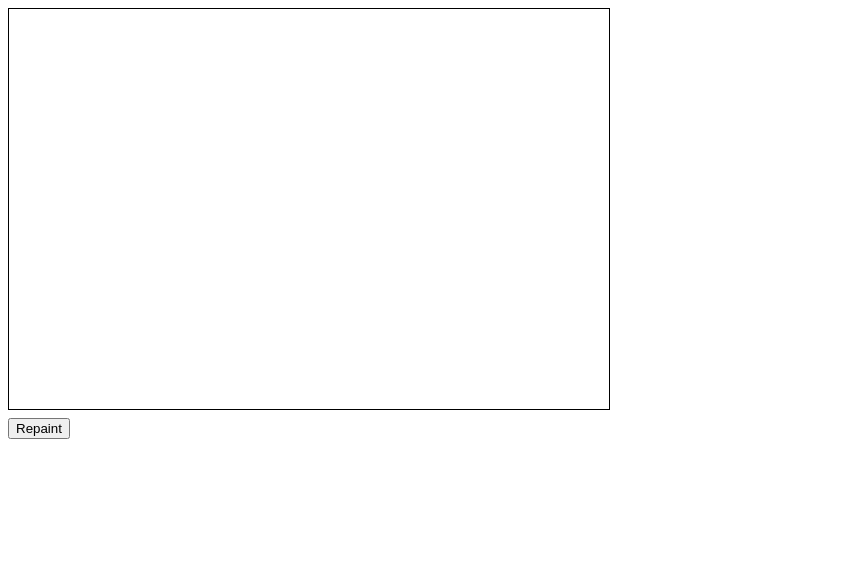
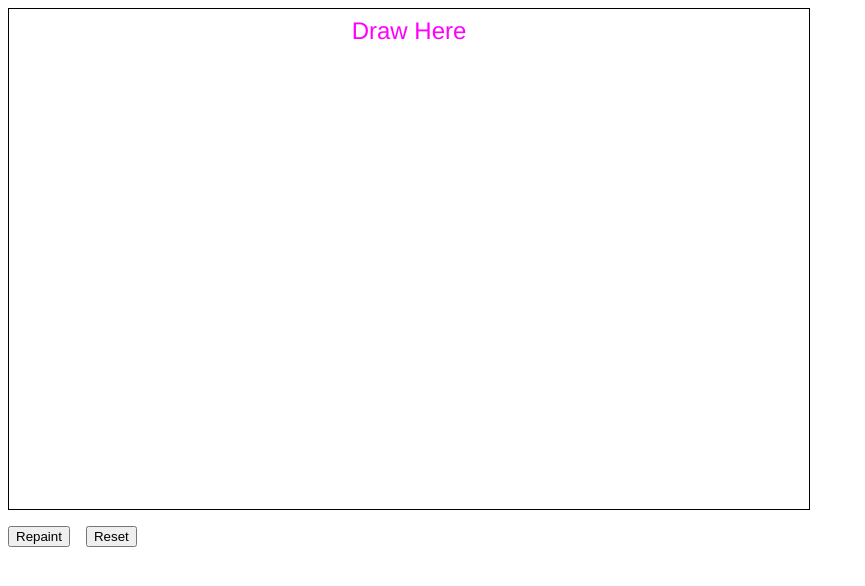
Before and after one commit to MahmoudMohamedou/x-gil-dojo, a website built with Vite: page index.html in a window 1280 px wide. Shown: the whole page, without its empty margins (0-865 px from the left). Built offline with nearby package versions, Linux system fonts and the light colour scheme.

Commit message:
♻️ refactor code

```diff
--- a/events/button-click.event.js
+++ b/events/click-repaint-button.event.js
@@ -1,5 +1,5 @@
 import { repaintRect } from "../utils/repaint-rects";
 
-export const handleClickButton = () => {
+export const handleClickRepaintButton = () => {
   repaintRect();
 };
--- /dev/null
+++ b/events/click-reset-button.event.js
@@ -0,0 +1,5 @@
+import { resetCanvas } from "../utils/reset-canvas";
+
+export const handleClickResetButton = () => {
+  resetCanvas();
+};
--- a/events/dblclick.event.js
+++ b/events/dblclick.-rect.event.js
@@ -1,7 +1,7 @@
 import { canvas, props } from "../main";
 import { rotateRectangle } from "../utils/rotate-rects";
 
-export const handleDoubleClick = (event) => {
+export const handleRectDoubleClick = (event) => {
   console.log("DOUBLE_CLICK");
   const { rectangles, rectsToBeDelete } = props;
   var mouseX = event.clientX - canvas.getBoundingClientRect().left; // Mouse X position relative to canvas
--- a/events/mouse-move.event.js
+++ b/events/mouse-move.event.js
@@ -1,4 +1,5 @@
-import { ctx, props } from "../main";
+import { props } from "../main";
+import { drawSimpleRects } from "../utils/draw-rects-simple";
 
 export const handleMouseMove = (e) => {
   console.log("MOVE");
@@ -8,7 +9,6 @@ export const handleMouseMove = (e) => {
   const {
     canvasOffSetX,
     canvasOffSetY,
-    canvasOffSet,
     rectangles,
     startX,
     startY,
@@ -35,11 +35,6 @@ export const handleMouseMove = (e) => {
   };
 
   // draw the rectangle
-
-  ctx.clearRect(0, 0, canvasOffSet.width, canvasOffSet.height);
   const newRectangles = [...rectangles, props.tempRect];
-  newRectangles.forEach((rect) => {
-    ctx.fillStyle = rect.color; // Set the fill color
-    ctx.fillRect(rect.x, rect.y, rect.width, rect.height); // Draw each rectangle
-  });
+  drawSimpleRects(newRectangles);
 };
--- a/index.html
+++ b/index.html
@@ -1,4 +1,4 @@
-<!DOCTYPE html>
+<!doctype html>
 <html lang="en">
   <head>
     <meta charset="UTF-8" />
@@ -17,12 +17,20 @@
         flex-direction: column;
         align-items: flex-start;
       }
+      .actions {
+        display: flex;
+        gap: 16px;
+        margin-top: 8px;
+      }
     </style>
   </head>
   <body>
     <div id="root">
-      <canvas id="myCanvas" width="600" height="400"></canvas>
-      <button id="repaint">Repaint</button>
+      <canvas id="myCanvas" width="800" height="500"></canvas>
+      <div class="actions">
+        <button id="repaint">Repaint</button>
+        <button id="reset">Reset</button>
+      </div>
     </div>
     <script type="module" src="/main.js"></script>
   </body>
--- a/main.js
+++ b/main.js
@@ -1,28 +1,35 @@
-import { handleClickButton } from "./events/button-click.event";
-import { handleDoubleClick } from "./events/dblclick.event";
+import { handleClickRepaintButton } from "./events/click-repaint-button.event";
+import { handleClickResetButton } from "./events/click-reset-button.event";
+import { handleRectDoubleClick } from "./events/dblclick.-rect.event";
 import { handleMouseDown } from "./events/mouse-down.event";
 import { handleMouseLeave } from "./events/mouse-leave.event";
 import { handleMouseMove } from "./events/mouse-move.event";
 import { handleMouseUp } from "./events/mouse-up.event";
+import { drawTitle } from "./utils/draw-title";
 
 export const canvas = document.getElementById("myCanvas");
 export const ctx = canvas.getContext("2d");
+
+/* ADD TITLE */
+
+drawTitle();
 const repaintButton = document.getElementById("repaint");
+const resetButton = document.getElementById("reset");
 
 const canvasOffSet = canvas.getBoundingClientRect();
 const canvasOffSetX = canvasOffSet.top;
 const canvasOffSetY = canvasOffSet.left;
 /* TO BE USED IN OTHERS FILES */
 export const props = {
-  nextId: 1,
-  activeRotations: 0,
-  rectangles: [],
-  rectsToBeDelete: [],
-  startX: 0,
-  startY: 0,
-  isDrawing: false,
-  randomColor: "",
-  tempRect: undefined,
+  nextId: 1, /* variable that track the next rect id */
+  activeRotations: 0, /* variable that store the number of current active rotations */
+  rectangles: [], /* variable that stores the drawed rectangles */
+  rectsToBeDelete: [], /* variable that stores the ids of rectangles to be deleted */
+  startX: 0, /* variable that get the start mouse X coordinates relatives to canvas */
+  startY: 0, /* variable that get the start mouse Y coordinates relatives to canvas */
+  isDrawing: false, /* variable that indicate if we are in drawing mode or not */
+  randomColor: "", /* variable that store the color of a random rectangle */
+  tempRect: undefined, /* variable that store the last rectangle version (just after mouseup) to be persisted on the screen */
   canvasOffSet,
   canvasOffSetX,
   canvasOffSetY
@@ -36,6 +43,8 @@ canvas.addEventListener("mouseup", handleMouseUp);
 
 canvas.addEventListener("mouseleave", handleMouseLeave);
 
-canvas.addEventListener("dblclick", handleDoubleClick);
+canvas.addEventListener("dblclick", handleRectDoubleClick);
 
-repaintButton.addEventListener("click", handleClickButton);
+repaintButton.addEventListener("click", handleClickRepaintButton);
+
+resetButton.addEventListener("click", handleClickResetButton);
--- a/utils/add-rect.js
+++ b/utils/add-rect.js
@@ -1,7 +1,7 @@
 import { props } from "../main";
 
 export const addRect = () => {
-  let { nextId, tempRect, rectangles } = props;
+  const { nextId, tempRect, rectangles } = props;
   if (!tempRect) return;
   const findRect = rectangles.find((f) => {
     return (
--- a/utils/draw-rects-rotation.js
+++ b/utils/draw-rects-rotation.js
@@ -1,8 +1,13 @@
 import { canvas, ctx, props } from "../main";
+import { drawTitle } from "./draw-title";
 
 export const drawRectangles = () => {
   const { rectangles } = props;
   ctx.clearRect(0, 0, canvas.width, canvas.height);
+  /* ADD TITLE */
+
+  drawTitle();
+
   rectangles.forEach((rect) => {
     ctx.save(); // Save the current transformation matrix
     ctx.translate(rect.x + rect.width / 2, rect.y + rect.height / 2); // Translate to the center of the rectangle
--- a/utils/draw-rects-simple.js
+++ b/utils/draw-rects-simple.js
@@ -1,10 +1,14 @@
 import { canvas, ctx, props } from "../main";
+import { drawTitle } from "./draw-title";
 
-export const drawSimpleRects = () => {
+export const drawSimpleRects = (params) => {
   const { rectangles } = props;
+  const rects = params ?? rectangles;
   ctx.clearRect(0, 0, canvas.width, canvas.height);
+  /* ADD TITLE */
+  drawTitle();
   //const newRectangles = [...rectangles, tempRect];
-  rectangles.forEach((rect) => {
+  rects.forEach((rect) => {
     ctx.fillStyle = rect.color; // Set the fill color
     ctx.fillRect(rect.x, rect.y, rect.width, rect.height); // Draw each rectangle
   });
--- /dev/null
+++ b/utils/draw-title.js
@@ -0,0 +1,10 @@
+import { canvas, ctx } from "../main";
+
+export const drawTitle = () => {
+  /* ADD TITLE TO THE CANVAS */
+
+  ctx.font = "24px Helvetica, serif"; // Set font size
+  ctx.fillStyle = "#ff00ff"; // Set text color #ff00ff
+  ctx.textAlign = "center"; // Align text horizontally
+  ctx.fillText("Draw Here", canvas.width / 2, 30);
+};
--- a/utils/repaint-rects.js
+++ b/utils/repaint-rects.js
@@ -13,6 +13,8 @@ export const repaintRect = () => {
   rectangles[rectIndex1].color = randomColor;
   rectangles[rectIndex2].color = randomColor;
 
+  console.log(rectangles);
+
   // redraw with the new generated color
   drawSimpleRects();
 };
--- /dev/null
+++ b/utils/reset-canvas.js
@@ -0,0 +1,9 @@
+import { props } from "../main";
+import { drawSimpleRects } from "./draw-rects-simple";
+
+export const resetCanvas = () => {
+  const { rectangles } = props;
+  rectangles.splice(0);
+  // redraw
+  drawSimpleRects();
+};
--- a/utils/rotate-rects.js
+++ b/utils/rotate-rects.js
@@ -6,6 +6,7 @@ export const rotateRectangle = (rect) => {
   let start = null;
   props.activeRotations++;
   const rotate = (timestamp) => {
+    console.log(timestamp);
     if (!start) start = timestamp;
     let progress = timestamp - start;
     rect.rotation = (progress / 10) % 360; // Rotate by 1 degree every 10 milliseconds
```
